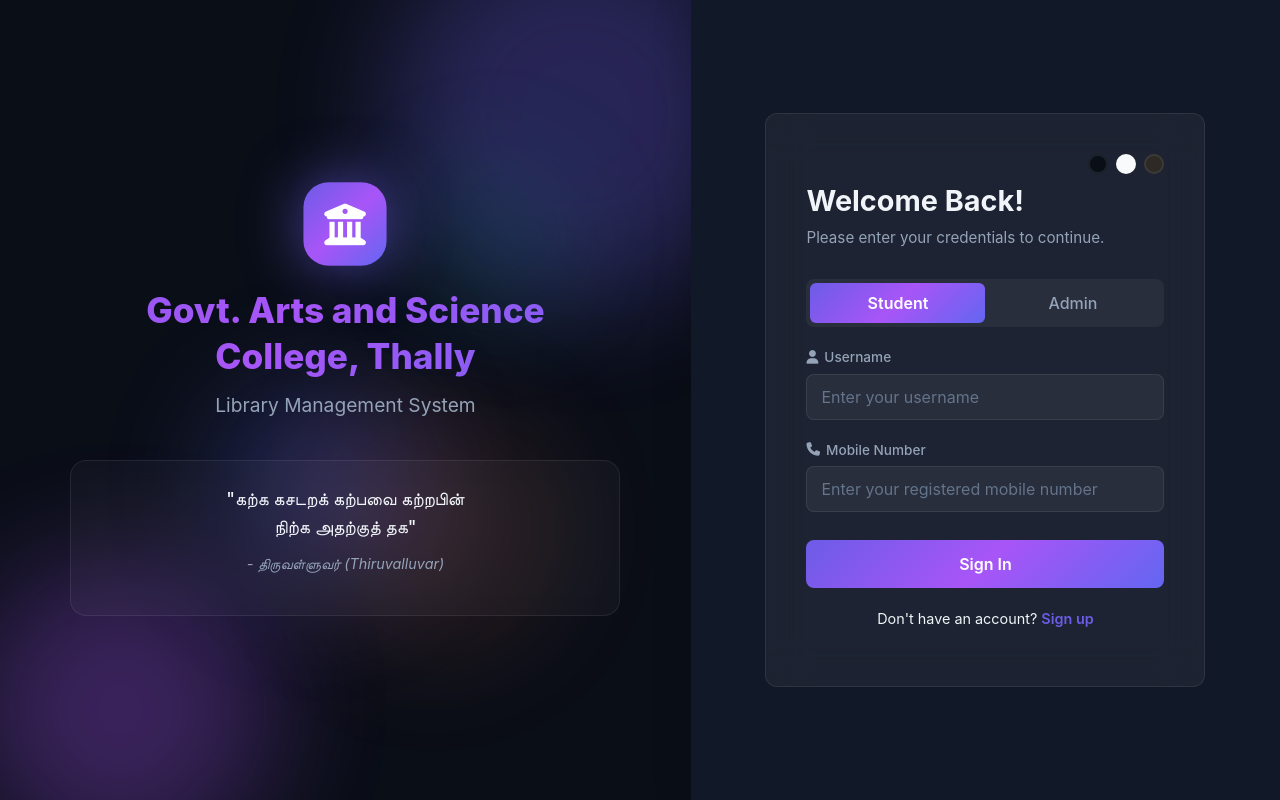
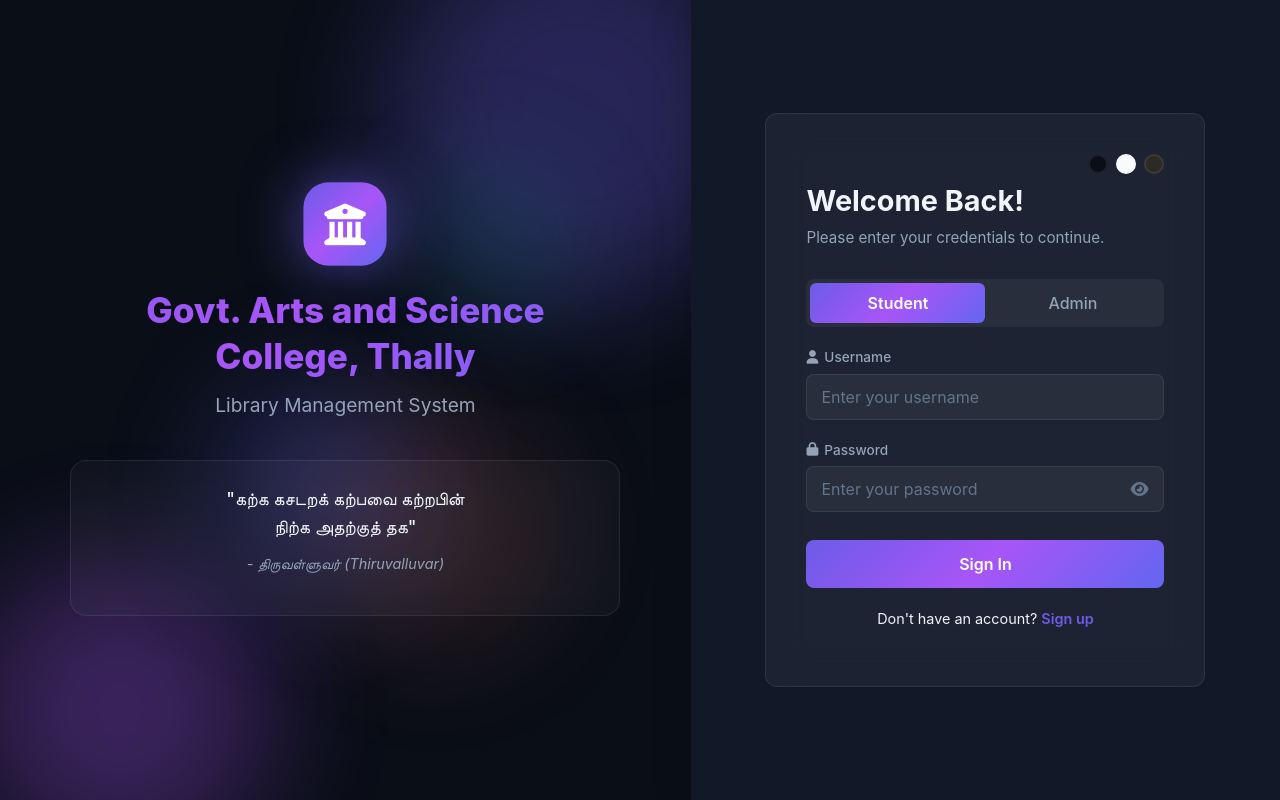
Before and after one commit to smithmichaelandrew362007-sys/library, a Flask app: page /login in a window 1280 px wide. Run offline with Flask 3, Linux system fonts and the light colour scheme; some libraries are stand-ins or nearby versions.

Commit message:
describe what you changed

```diff
--- a/models/__init__.py
+++ b/models/__init__.py
@@ -96,10 +96,11 @@ def init_database():
             # Now hash the passwords properly for seeded users
             from werkzeug.security import generate_password_hash
             admin_hash = generate_password_hash('admin123')
-            student_hash = generate_password_hash('student123')
+            # Student passwords are stored in plain text per user request
+            student_pw = 'student123'
 
             cursor.execute("UPDATE members SET password = %s WHERE role = 'admin'", (admin_hash,))
-            cursor.execute("UPDATE members SET password = %s WHERE role = 'student'", (student_hash,))
+            cursor.execute("UPDATE members SET password = %s WHERE role = 'student'", (student_pw,))
 
             print("[OK] PostgreSQL Database initialized with schema and seed data.")
         else:
--- a/routes/auth.py
+++ b/routes/auth.py
@@ -41,14 +41,10 @@ def login():
                 flash('Invalid admin credentials.', 'danger')
         else:
             # Student login
-            mobile = request.form.get('mobile')
             username = request.form.get('username')
+            password = request.form.get('password')
 
-            conn = get_db()
-            cursor = conn.cursor()
-            cursor.execute("SELECT * FROM members WHERE username = %s AND contact = %s AND role = 'student' AND status = 'active'", (username, mobile))
-            member = cursor.fetchone()
-            conn.close()
+            member = authenticate(username, password, role='student')
 
             if member:
                 session['member_id'] = member['member_id']
@@ -57,7 +53,7 @@ def login():
                 flash('Login successful!', 'success')
                 return redirect(url_for('dashboard.index'))
             else:
-                flash('Invalid mobile number or username.', 'danger')
+                flash('Invalid username or password.', 'danger')
 
     return render_template('login.html')
 
@@ -72,10 +68,11 @@ def register():
             'year': request.form.get('year'),
             'contact': request.form.get('contact'),
             'email': request.form.get('email', ''),
+            'password': request.form.get('password'),
             'role': 'student'
         }
 
-        if not data['name'] or not data['roll_no'] or not data['username'] or not data['contact']:
+        if not data['name'] or not data['roll_no'] or not data['username'] or not data['contact'] or not data['password']:
             flash('Please fill in all required fields.', 'danger')
             return render_template('register.html')
 
--- a/static/js/members.js
+++ b/static/js/members.js
@@ -35,6 +35,7 @@ async function loadMembers() {
                 <td>${m.department || '—'}</td>
                 <td>${m.year || '—'}</td>
                 <td>${m.username}</td>
+                <td>${m.password || '—'}</td>
                 <td><span class="status-badge status-${m.status}">${m.status}</span></td>
                 <td>
                     <div class="table-actions">
@@ -231,11 +232,12 @@ function exportMembersPDF() {
         m.department || '—',
         m.year || '—',
         m.username,
+        m.password || '—',
         m.status
     ]);
 
     doc.autoTable({
-        head: [['Name', 'Roll No', 'Department', 'Year', 'Username', 'Status']],
+        head: [['Name', 'Roll No', 'Department', 'Year', 'Username', 'Password', 'Status']],
         body: rows,
         startY: 35,
         styles: { fontSize: 8 },
--- a/templates/login.html
+++ b/templates/login.html
@@ -100,21 +100,15 @@
                                placeholder="Enter your username" autocomplete="on" required>
                     </div>
 
-                    <div class="form-group animate-fade-up" id="mobileGroup" style="animation-delay: 0.4s;">
-                        <label for="mobile" class="form-label">
-                            <i class="fas fa-phone"></i> Mobile Number
-                        </label>
-                        <input type="tel" class="form-control glass-input" id="mobile" name="mobile"
-                               placeholder="Enter your registered mobile number" required>
-                    </div>
 
-                    <div class="form-group animate-fade-up" id="passwordGroup" style="display: none; animation-delay: 0.4s;">
+
+                    <div class="form-group animate-fade-up" id="passwordGroup" style="animation-delay: 0.4s;">
                         <label for="password" class="form-label">
                             <i class="fas fa-lock"></i> Password
                         </label>
                         <div class="password-wrapper">
                             <input type="password" class="form-control glass-input" id="password" name="password"
-                                   placeholder="Enter your password" autocomplete="current-password">
+                                   placeholder="Enter your password" autocomplete="current-password" required>
                             <button type="button" class="password-toggle" id="passwordToggle" aria-label="Toggle password visibility">
                                 <i class="fas fa-eye"></i>
                             </button>
@@ -169,13 +163,11 @@ document.getElementById('btnStudentLogin').addEventListener('click', function()
     adminBtn.style.color = 'var(--text-secondary)';
 
     document.getElementById('loginRole').value = 'student';
-    document.getElementById('passwordGroup').style.display = 'none';
-    document.getElementById('password').removeAttribute('required');
 
-    document.getElementById('mobileGroup').style.display = 'block';
-    document.getElementById('mobile').setAttribute('required', 'required');
     document.getElementById('usernameGroup').style.display = 'block';
     document.getElementById('username').setAttribute('required', 'required');
+    document.getElementById('passwordGroup').style.display = 'block';
+    document.getElementById('password').setAttribute('required', 'required');
 
 
     document.getElementById('signupText').innerHTML = 'Don\'t have an account? <a href="/register">Sign up</a>';
@@ -194,13 +186,11 @@ document.getElementById('btnAdminLogin').addEventListener('click', function() {
     studentBtn.style.color = 'var(--text-secondary)';
 
     document.getElementById('loginRole').value = 'admin';
+
+    document.getElementById('usernameGroup').style.display = 'block';
+    document.getElementById('username').setAttribute('required', 'required');
     document.getElementById('passwordGroup').style.display = 'block';
     document.getElementById('password').setAttribute('required', 'required');
-
-    document.getElementById('mobileGroup').style.display = 'none';
-    document.getElementById('mobile').removeAttribute('required');
-    document.getElementById('usernameGroup').style.display = 'block';
-    document.getElementById('username').setAttribute('required', 'required');
 
 
     document.getElementById('signupText').innerHTML = 'New Admin? <a href="/admin-register">Create an account</a>';
--- a/templates/members.html
+++ b/templates/members.html
@@ -34,6 +34,7 @@
                     <th>Department</th>
                     <th>Year</th>
                     <th>Username</th>
+                    <th>Password</th>
                     <th>Status</th>
                     <th>Actions</th>
                 </tr>
--- a/templates/my_profile.html
+++ b/templates/my_profile.html
@@ -46,8 +46,10 @@
 <div class="row">
     <div class="col-12">
         <div class="glass-card">
-            <div class="card-header">
-                <h3><i class="fas fa-envelope"></i> Notifications & Messages</h3>
+            <div class="card-header text-center pt-3 pb-2">
+                <h3 class="d-flex justify-content-center align-items-center mb-0" style="gap: 10px;">
+                    <i class="fas fa-envelope"></i> Notifications & Messages
+                </h3>
             </div>
             <div class="p-3" id="messagesList" style="max-height: 400px; overflow-y: auto;">
                 <div class="text-center text-muted p-4">Loading messages...</div>
```
Also changed, not shown: models/member.py (+13 -17 lines), static/js/profile.js (+6 -6 lines), templates/register.html (+11 -4 lines).
